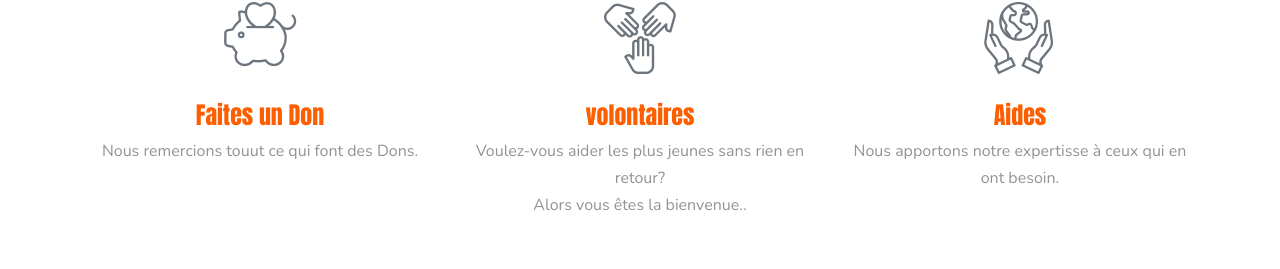
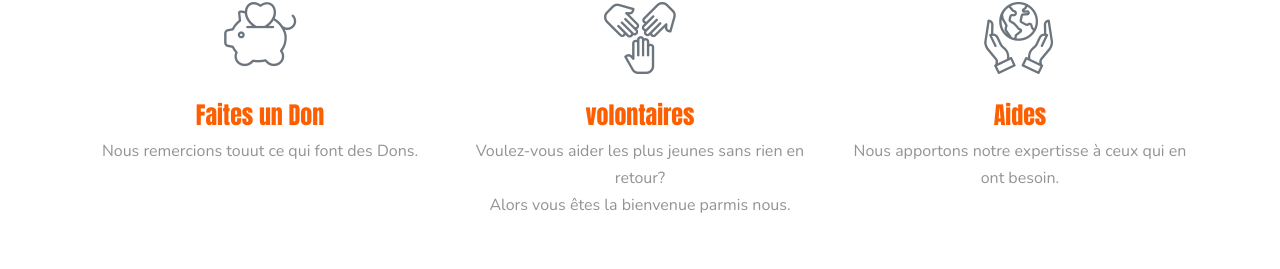
Before and after one commit to konate00225/VICTORIA3T, a plain HTML site: page index.html in a window 1280 px wide. Shown: the part 3297-3566 px from the top of the page. Drawn offline with nearby package versions, Linux system fonts and the light colour scheme; files whose address does not match are found by name.

Commit message:
erreur de frappe corrigée

```diff
--- a/index.html
+++ b/index.html
@@ -196,7 +196,7 @@ Vous pouvez changer des vies pour toujours</h2>
           <div class="col-md-6 col-lg-4 mb-4 text-center">
             <span class="flaticon-unity d-block mb-3 display-3 text-secondary"></span>
             <h3 class="text-primary h4 mb-2"> volontaires</h3>
-            <p>Voulez-vous aider les plus jeunes sans rien en retour?<br>Alors vous êtes la bienvenue..</p>
+            <p>Voulez-vous aider les plus jeunes sans rien en retour?<br>Alors vous êtes la bienvenue parmis nous.</p>
           </div>
           <div class="col-md-6 col-lg-4 mb-4 text-center">
             <span class="flaticon-donation d-block mb-3 display-3 text-secondary"></span>
```
